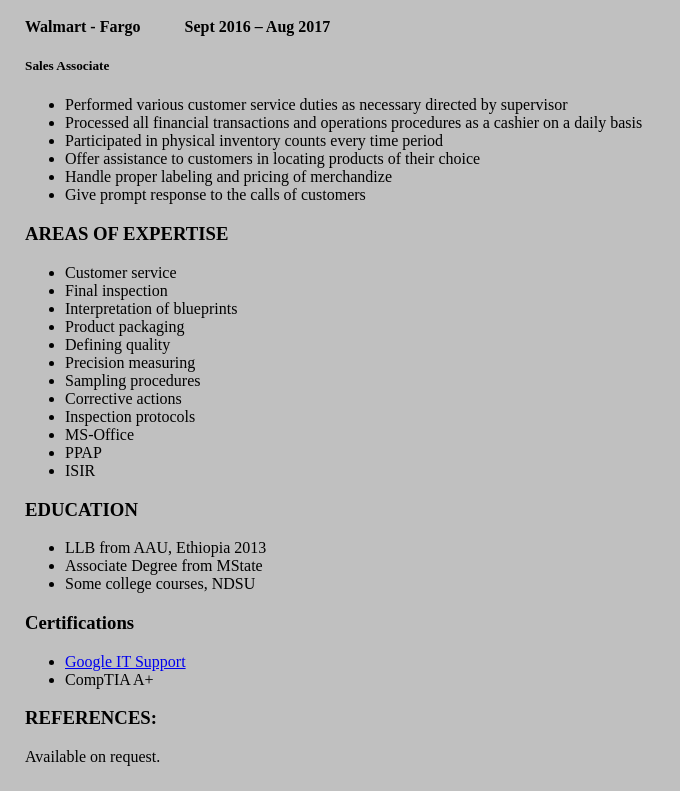
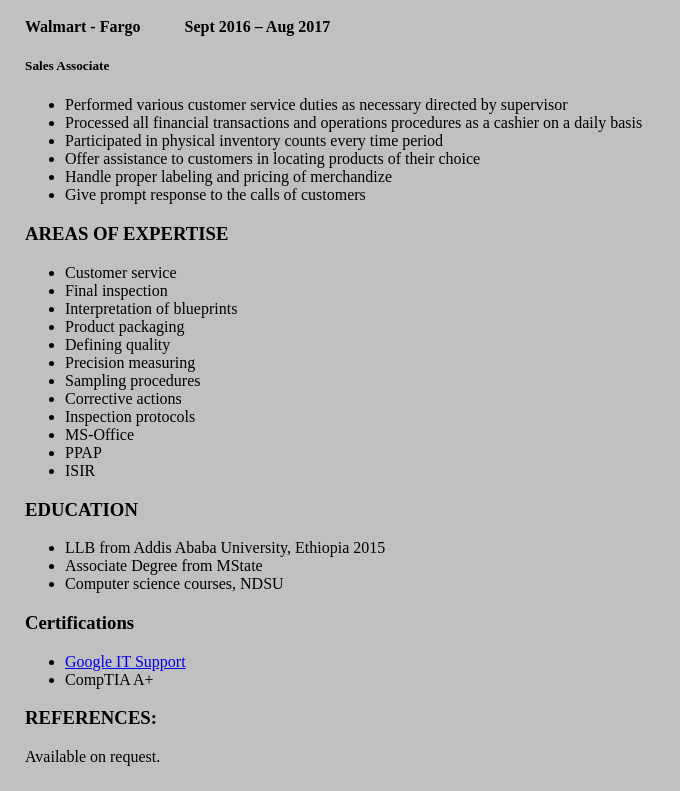
Before and after one commit to reenas3/EDAresume, a plain HTML site: page index.html in a window 1280 px wide. Shown: the part 1011-1802 px from the top of the page, without its empty margins (0-680 px from the left). Drawn offline with Linux system fonts and the light colour scheme.

Commit message:
Update index.html

```diff
--- a/index.html
+++ b/index.html
@@ -99,9 +99,9 @@
 
   <h3>EDUCATION</h3>
     <ul>
-      <li>LLB from AAU, Ethiopia 2013</li>
+      <li>LLB from Addis Ababa University, Ethiopia 2015</li>
       <li>Associate Degree from MState</li>
-      <li>Some college courses, NDSU</li>
+      <li>Computer science courses, NDSU</li>
     </ul>
 
   <h3>Certifications</h3>
```
